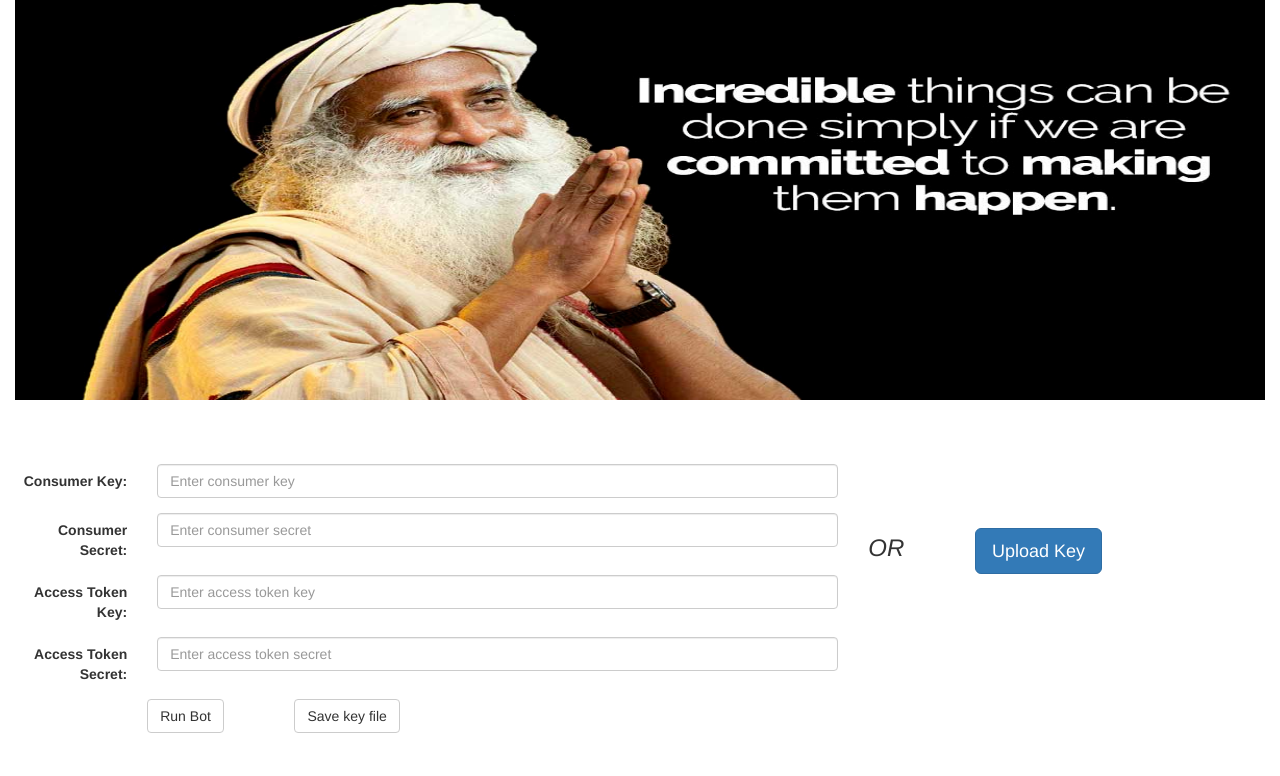
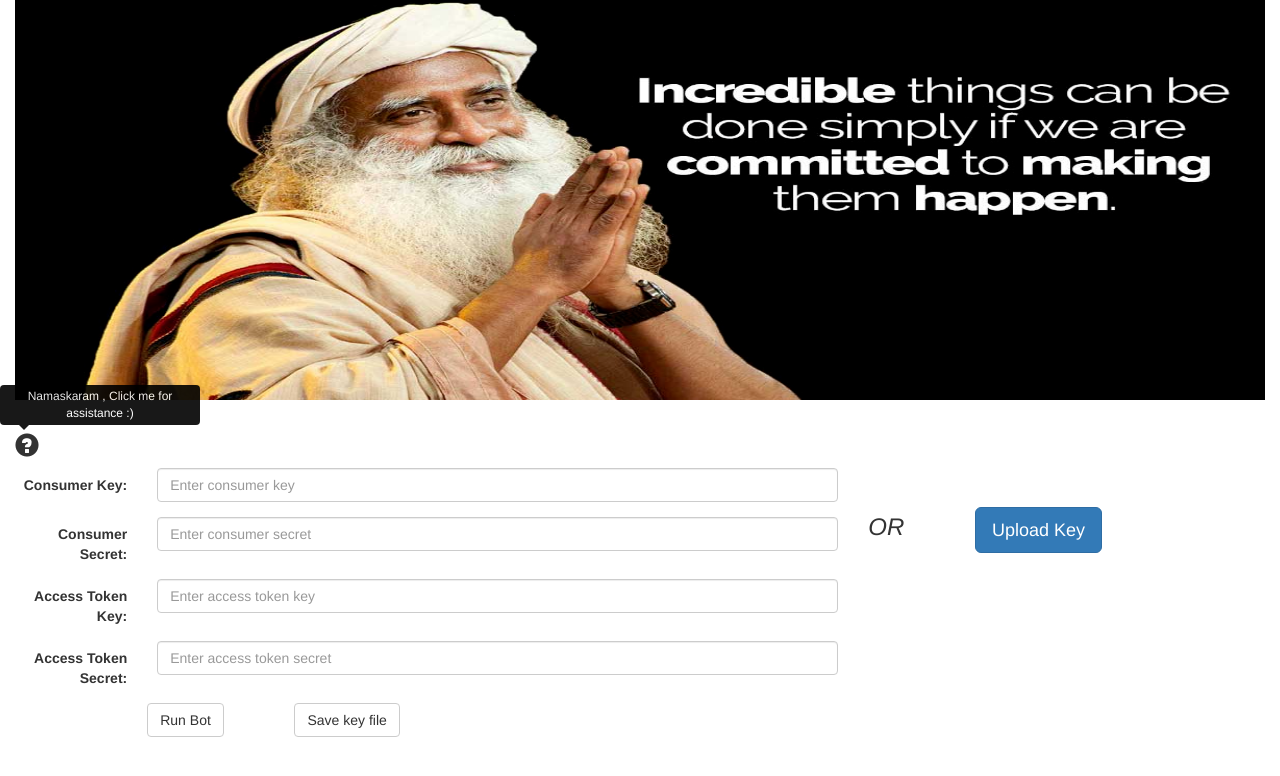
Before and after one commit to saurabh259/twitterBot, a Flask app: template ishaBot/templates/index.html in a window 1280 px wide. Shown: the top 776 px of the page. Run offline with Flask 2, Linux system fonts and the light colour scheme; the template is opened without the code that fills it, so the values that code supplies are empty; some libraries are stand-ins or nearby versions.

Commit message:
Added help instructions

```diff
--- a/ishaBot/templates/index.html
+++ b/ishaBot/templates/index.html
@@ -18,16 +18,22 @@
 			}
 
 			.pullDownLeft{
-				margin-top: 5%;
+				margin-top: 0%;
 			}
 
 			.pullDownMiddle{
-				margin-top:  9%;
+				margin-top:  2%;
 
 			}
 
 			.pullDownRight{
-				margin-top: 10%;
+				margin-top: 3%;
+			}
+
+			#helpIcon
+			{
+			  cursor: pointer;
+			  padding-top:12px;
 			}
 
 			/*body {
@@ -43,11 +49,55 @@
 
    <div class="container-fluid">
 
-
       <div id="top-image">
         <img src="{{ url_for('static', filename = 'bg2.png') }}" width="100%" height="400">
       </div>
 
+
+ 	<div class="navsBar">
+		<h3 id="helpIcon" data-toggle="modal"  data-target="#myModal">&nbsp;&nbsp;&nbsp;<span
+		data-toggle="tooltip" title="Namaskaram , Click me for assistance :)" class="tool_tip glyphicon glyphicon-question-sign pull-left"></span></h3>
+	</div>
+
+	<!-- Modal -->
+	<div id="myModal" class="modal fade" role="dialog">
+	  <div class="modal-dialog">
+
+	    <!-- Modal content-->
+	    <div class="modal-content">
+	      <div class="modal-header">
+	        <button type="button" class="close" data-dismiss="modal">&times;</button>
+	        <h4 class="modal-title">Help Guide</h4>
+	      </div>
+	      <div class="modal-body">
+	        <h5><p>Namaskaram , Welcome to Isha Tweet Bot</p>
+	        <p>In order to use the bot , you need to provide 4 keys as you can see in the main page . Steps to retrieve these 4 keys for your twitter account is explained below -</p></h5>
+	        <ul class="list-group">
+			  <li class="list-group-item"><strong>Step 1</strong> - Go to <a href="https://apps.twitter.com">https://apps.twitter.com</a></li>
+			  <li class="list-group-item"><strong>Step 2</strong> -  Click on Create New App </li>
+			  <li class="list-group-item"><strong>Step 3</strong> -  Fill the required<span style='color:red'>(*)</span> fields , if you don't have any website , you can give your Facebook/Linked In profile link for the 'website' inputbox and submit the form.</li>
+			  <li class="list-group-item"><strong>Step 4</strong> - In your app main page , goto Keys and Access Tokens tab</li>
+  			  <li class="list-group-item"><strong>Step 5</strong> - Scroll to bottom and click on Create my access token</li>
+  			  <li class="list-group-item"><strong>Step 6</strong> - Give yourself a pat on the back for making it this far and <em>Note down the 4 fields required for our tweet bot namely <strong>Consumer Key,Consumer Secret ,Access Token,Access Token Secret</strong></em></li>
+			</ul>
+			<h5>Using the BOT</h5>
+			<ul class="list-group">
+				<li class="list-group-item"> Enter the tokens/keys you retrieved after the above listed steps.</li>
+				<li class="list-group-item"><strong><em>CLICK ON 'Save key file' BUTTON BEFORE RUNNING THE BOT </em></strong>, if you don't want to copy-paste keys everytime to run the bot</li>
+				<li class="list-group-item">Keep the downloaded key secure with you and from the next time you can simply upload this key to run the bot , no need to fill the form again</li>
+				<li class="list-group-item">Lastly , simply click on Run Bot and it'll show you the results</li>
+			</ul><br>
+			<span class="pull-right"><em>** Be smart , use downlaoded key from the next time onwards</em></span><br>
+			<span class="pull-right"><em>*** This BOT <strong>doesn't</strong> store your access tokens/keys</em></span><br>
+
+	      </div>
+	      <div class="modal-footer">
+	        <button type="button" class="btn btn-default" data-dismiss="modal">Close</button>
+	      </div>
+	    </div>
+
+	  </div>
+	</div>
 
    	 <div class="row">
    	 	<div class="col-sm-8 pullDownLeft">
@@ -125,10 +175,17 @@
 
 <script type="text/javascript">
 
+	$('.tool_tip').tooltip({trigger:'manual'}).tooltip('show');
+
+
 	$("#file").change(function(){
 		$("#submit").click();
 		// document.getElementById("fileUpload").submit();
  });
+
+	$(".navsBar").click(function(){
+		$('.tool_tip').tooltip({trigger:'manual'}).tooltip('hide');
+	});
 
 	function downloadKey(){
  		$("#twitterDetails").ajaxSubmit({url: 'downloadKey', type: 'post'});
```
